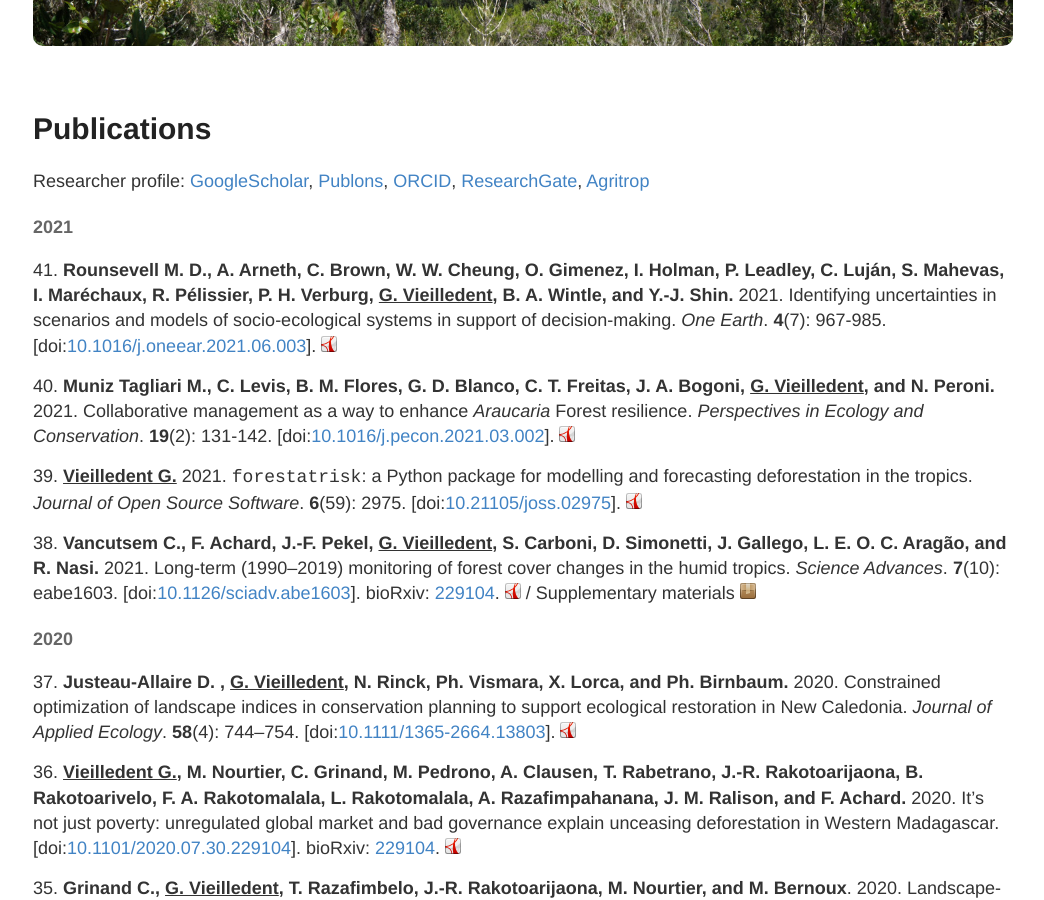
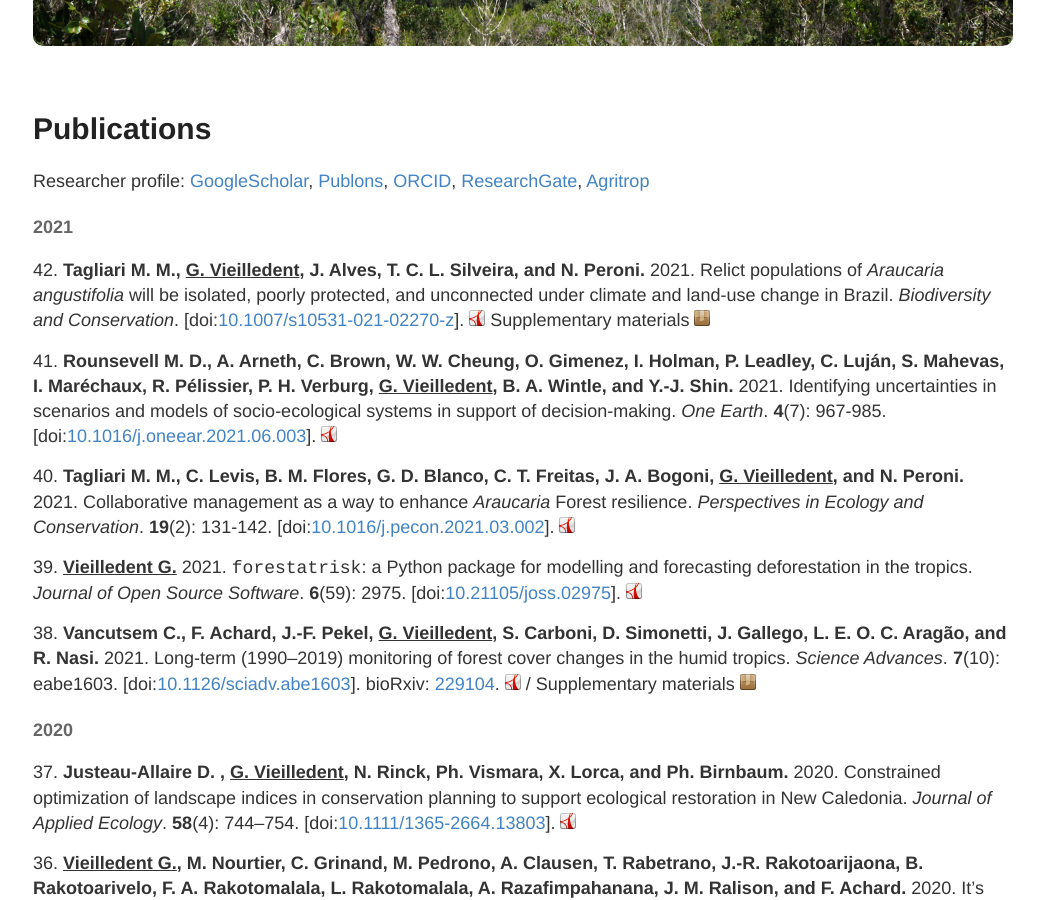
Before and after one commit to ghislainv/ghislainv.github.io, a Jekyll site: the page built from publications.md, in a window 1280 px wide and 900 px high, scrolled down 322 px. Shown: the whole window, without its empty margins (117-1161 px from the left). Built offline with Jekyll 4.4.1, drawn with Linux system fonts in a browser that asks for light colours; comment, search, counter and statistics services are not loaded.

Commit message:
Adding Tagliari2021b

```diff
--- a/publications.md
+++ b/publications.md
@@ -15,16 +15,24 @@ Researcher profile:
 
 #### 2021
 
-<!-- 42\. **Muniz Tagliari M., <span style="text-decoration: underline;">G. Vieilledent</span>, J. Alves, T. C. L. Silveira, and N. Peroni.** 2021. Relict populations of _Araucaria angustifolia_ will be isolated, poorly protected, and unconnected under climate and land-use change in Brazil. _Biodiversity and Conservation_. Accepted with minor revision. -->
+<!-- 44\. **<span style="text-decoration: underline;">Vieilledent G.</span>, C. Vancutsem, and F. Achard.** 2021. Forest refuge areas and carbon emissions from tropical deforestation in the 21<sup>st</sup> century. _Nature Communications_. -->
+
+<!-- 43\. **Tagliari M. M., P. Danthu, J.-M. Leong Pock Tsy, C. Cornu, J. Lenoir, V. Carvalho-Rocha, and <span style="text-decoration: underline;">G. Vieilledent</span>.** 2021. Not all species will migrate poleward as the climate warms: the case of the seven baobab species in Madagascar. _Global Change Biology_. -->
+
+42\. **Tagliari M. M., <span style="text-decoration: underline;">G. Vieilledent</span>, J. Alves, T. C. L. Silveira, and N. Peroni.** 2021. Relict populations of _Araucaria angustifolia_ will be isolated, poorly protected, and unconnected under climate and land-use change in Brazil. _Biodiversity and Conservation_.
+\[doi:[10.1007/s10531-021-02270-z](https://doi.org/10.1007/s10531-021-02270-z)\].
+[![manuscript in pdf](/images/logos/logo-pdf.png "manuscript in pdf")](/publications/Tagliari2021b-BiodiversityandConservation.pdf)
+Supplementary materials [![supplements](/images/logos/logo-zip.png "supplements")](/publications/Tagliari2021b-BiodiversityandConservation-SM.pdf)
+<div data-badge-popover="right" data-badge-type="4" data-doi="https://doi.org/10.1007/s10531-021-02270-z" class="altmetric-embed"></div>
 
 41\. **Rounsevell M. D., A. Arneth, C. Brown, W. W. Cheung, O. Gimenez, I. Holman, P. Leadley, C. Luján, S. Mahevas, I. Maréchaux, R. Pélissier, P. H. Verburg, <span style="text-decoration: underline;">G. Vieilledent</span>, B. A. Wintle, and Y.-J. Shin.** 2021. Identifying uncertainties in scenarios and models of socio-ecological systems in support of decision-making. _One Earth_. **4**(7): 967-985.
 \[doi:[10.1016/j.oneear.2021.06.003](https://doi.org/10.1016/j.oneear.2021.06.003)\].
 [![manuscript in pdf](/images/logos/logo-pdf.png "manuscript in pdf")](/publications/Rounsevell2021-OneEarth.pdf)
 <div data-badge-popover="right" data-badge-type="4" data-doi="https://doi.org/10.1016/j.oneear.2021.06.003" class="altmetric-embed"></div>
 
-40\. **Muniz Tagliari M., C. Levis, B. M. Flores, G. D. Blanco, C. T. Freitas, J. A. Bogoni, <span style="text-decoration: underline;">G. Vieilledent</span>, and N. Peroni.** 2021. Collaborative management as a way to enhance _Araucaria_ Forest resilience. _Perspectives in Ecology and Conservation_. **19**(2): 131-142.
+40\. **Tagliari M. M., C. Levis, B. M. Flores, G. D. Blanco, C. T. Freitas, J. A. Bogoni, <span style="text-decoration: underline;">G. Vieilledent</span>, and N. Peroni.** 2021. Collaborative management as a way to enhance _Araucaria_ Forest resilience. _Perspectives in Ecology and Conservation_. **19**(2): 131-142.
 \[doi:[10.1016/j.pecon.2021.03.002](https://doi.org/10.1016/j.pecon.2021.03.002)\].
-[![manuscript in pdf](/images/logos/logo-pdf.png "manuscript in pdf")](/publications/Tagliari2021-PECON.pdf)
+[![manuscript in pdf](/images/logos/logo-pdf.png "manuscript in pdf")](/publications/Tagliari2021a-PECON.pdf)
 <div data-badge-popover="right" data-badge-type="4" data-doi="https://doi.org/10.1016/j.pecon.2021.03.002" class="altmetric-embed"></div>
 
 39\. **<span style="text-decoration: underline;">Vieilledent G.</span>** 2021. `forestatrisk`: a Python package for modelling and forecasting deforestation in the tropics. _Journal of Open Source Software_. **6**(59): 2975.
```
Also changed, not shown: 4 other files.
